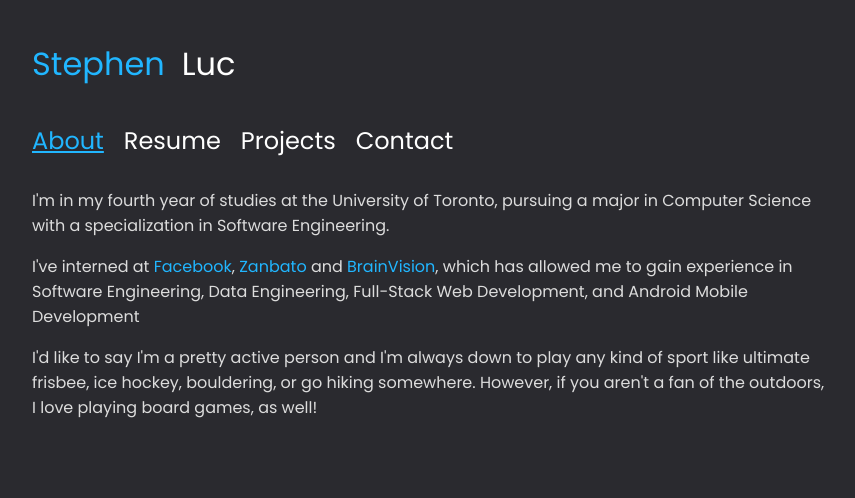
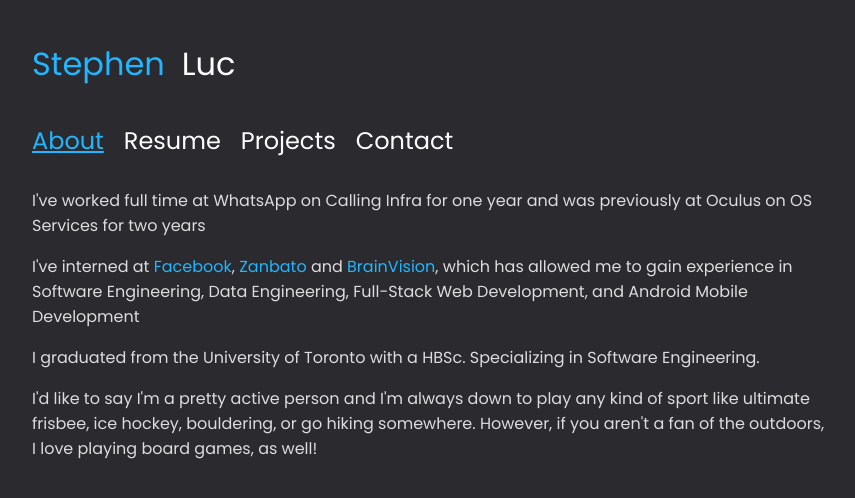
Before and after one commit to stephenluc/stephenluc.github.io, a Jekyll site: the page built from index.html, in a window 1280 px wide. Shown: the top 498 px of the page, without its empty margins (8-863 px from the left). Built offline with Jekyll 4.4.1, drawn with Linux system fonts in a browser that asks for light colours.

Commit message:
Update about.html

```diff
--- a/_includes/about.html
+++ b/_includes/about.html
@@ -1,3 +1,4 @@
-<p>I'm in my fourth year of studies at the University of Toronto, pursuing a major in Computer Science with a specialization in Software Engineering.</p>
+<p>I've worked full time at WhatsApp on Calling Infra for one year and was previously at Oculus on OS Services for two years</p>
 <p>I've interned at <a class='main-text unselected' href="https://www.facebook.com/pg/facebook/about/?ref=page_internal" target="_blank">Facebook</a>, <a class='main-text unselected' href="https://zanbato.com/" target="_blank">Zanbato</a> and <a class='main-text unselected' href="http://www.brainvision.ca/" target="_blank">BrainVision</a>, which has allowed me to gain experience in Software Engineering, Data Engineering, Full-Stack Web Development, and Android Mobile Development</p>
+<p>I graduated from the University of Toronto with a HBSc. Specializing in Software Engineering.</p>
 <p>I'd like to say I'm a pretty active person and I'm always down to play any kind of sport like ultimate frisbee, ice hockey, bouldering, or go hiking somewhere. However, if you aren't a fan of the outdoors, I love playing board games, as well!</p>
```
